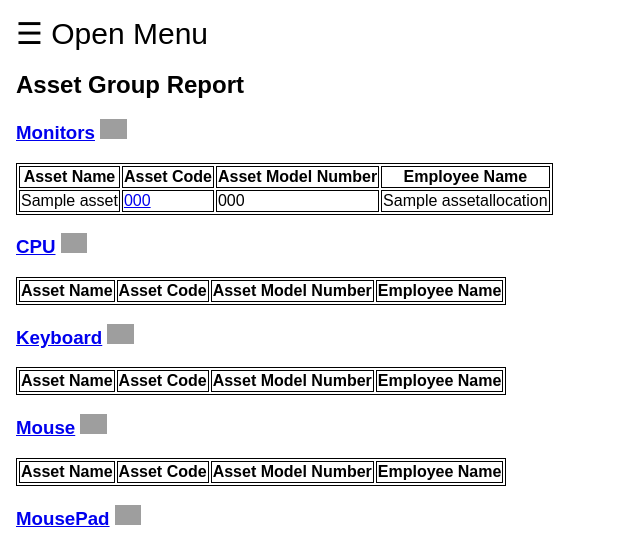
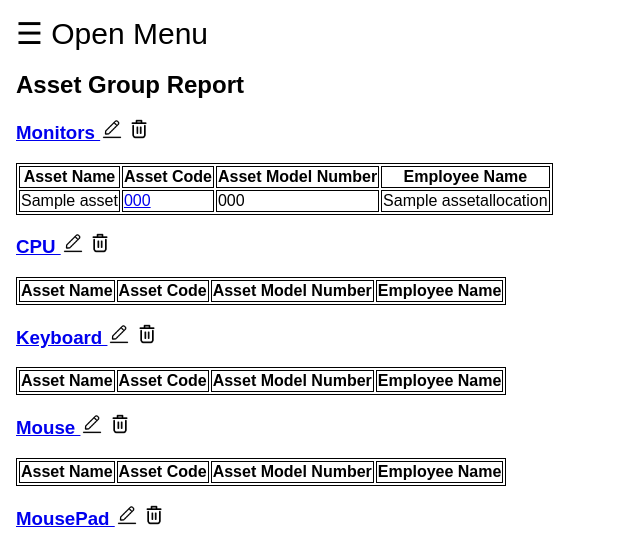
Before and after one commit to abiradar-enine/AssetManagement, a Django app: page /AssetGroup/report/ in a window 1280 px wide. Shown: the top 548 px of the page, without its empty margins (0-640 px from the left). Run offline with Django 4.2, Linux system fonts and the light colour scheme; data comes from the database, SQL or seed files in the repository; tables that the repository leaves empty hold one stand-in row (values such as "Sample post"); lists and menus that the app fills with data are empty; parts of the project's set-up code (start-up, migrations or seed data) failed here and were passed over; grey boxes are pictures that could not be loaded.

Commit message:
static and updated gitignore

```diff
--- a/asset_management/templates/AssetGroup_confirm_delete.html
+++ b/asset_management/templates/AssetGroup_confirm_delete.html
@@ -1,6 +1,6 @@
-
+{% extends 'base.html' %}
 {% block content %}
-  <h2>Delete Your Model</h2>
+  <h2>Delete Asset Group</h2>
   <p>Are you sure you want to delete "{{ object }}"?</p>
   <form method="post">
     {% csrf_token %}
--- a/asset_management/templates/AssetGroup_list.html
+++ b/asset_management/templates/AssetGroup_list.html
@@ -1,3 +1,4 @@
+{% extends 'base.html' %}
 {% block content %}
   <h2>Asset Group List</h2>
   <ul>
--- a/asset_management/templates/AssetGroup_report.html
+++ b/asset_management/templates/AssetGroup_report.html
@@ -4,7 +4,16 @@
 {% block content %}
 <h2>Asset Group Report</h2>
 {% for asset_group in asset_groups %}
-    <h3><a href="{% url 'AssetGroup-update' asset_group.id %}">{{ asset_group.name }}</a> <a href="{% url 'AssetGroup-delete' asset_group.id %}"><img src="{% static '/images/deleteicon.png' %}" style="height:20px;" alt="Delete"></a> </h3>
+<h3><a href="{% url 'AssetGroup-update' asset_group.id %}">
+        {{ asset_group.name }}
+    </a>
+
+    <a href="{% url 'AssetGroup-update' asset_group.id %}"><img src="{% static '/images/edit-text.png' %}"
+            style="height:20px; margin-left: 2px;" alt="Update"></a>
+    <a href="{% url 'AssetGroup-delete' asset_group.id %}"><img src="{% static '/images/deleteicon.png' %}"
+            style="height:20px; margin-left: 2px;" alt="Delete"></a>
+
+</h3>
 <table>
     <thead>
         <tr>
--- a/asset_management/templates/base.html
+++ b/asset_management/templates/base.html
@@ -1,4 +1,3 @@
-<!-- templates/base.html -->
 <!DOCTYPE html>
 <html lang="en">
 
```
Also changed, not shown: asset_management/static/images/deleteicon.png (added), asset_management/static/images/edit-text.png (added), asset_management/static/images/edit.png (added), 1 other file. Lines whose indentation alone changed are shown as unchanged.
